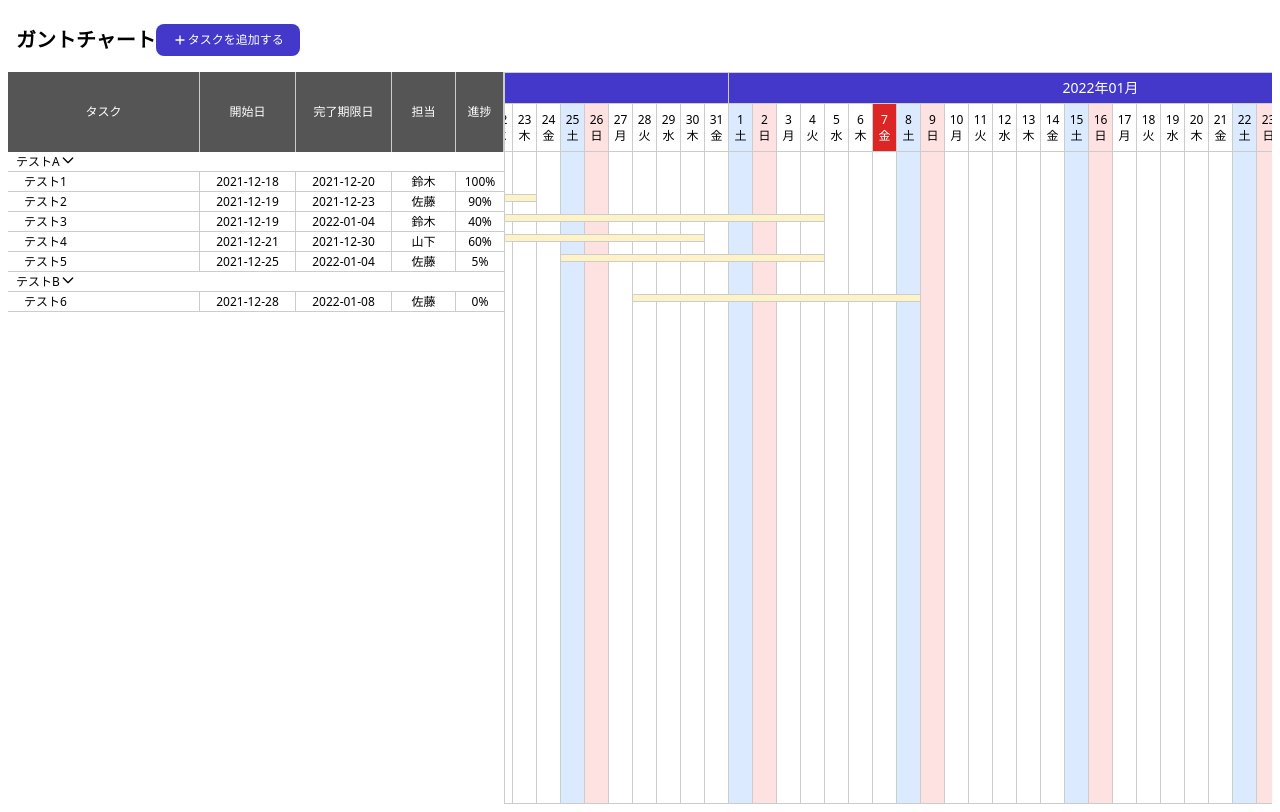
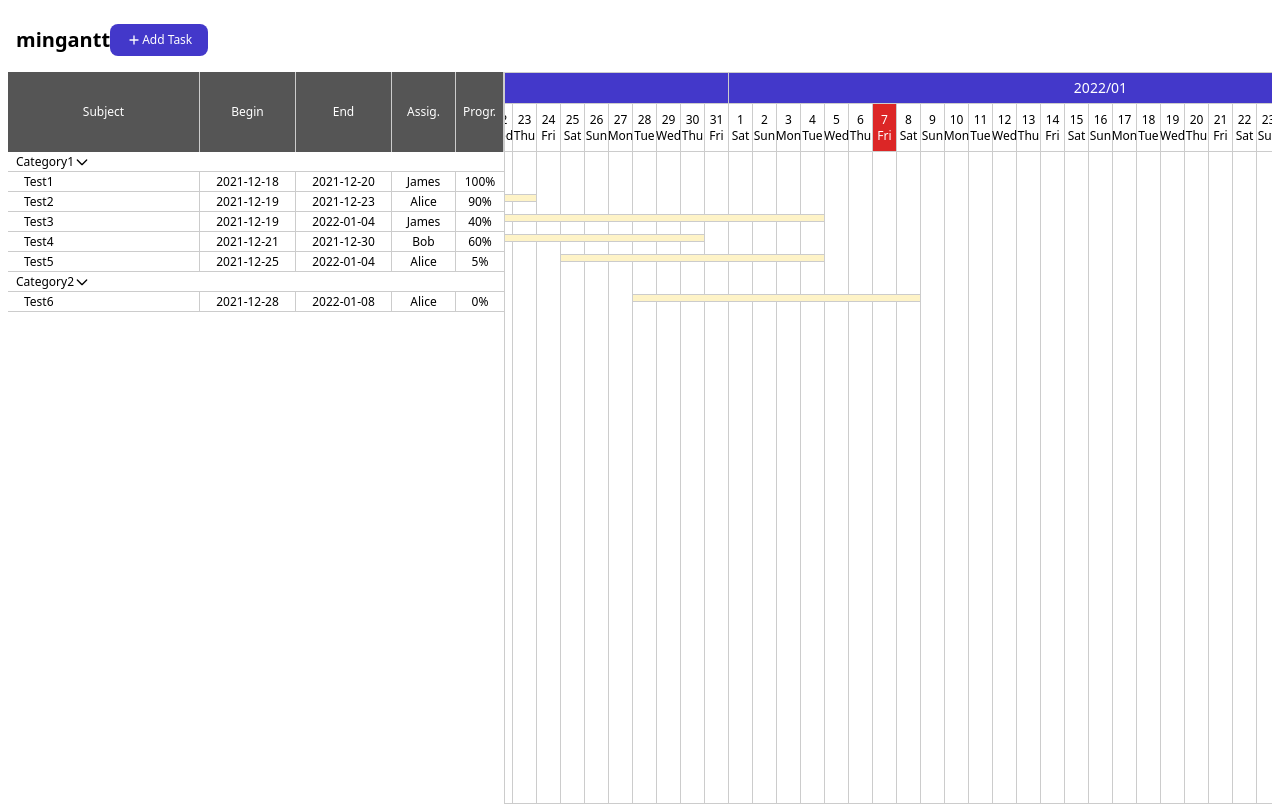
Before and after one commit to singy15/mingantt, a plain HTML site: page mingantt.html in a window 1280 px wide. Drawn offline with nearby package versions, Linux system fonts and the light colour scheme.

Commit message:
Translation

```diff
--- a/mingantt.html
+++ b/mingantt.html
@@ -1,4 +1,3 @@
-<!DOCTYPE html>
 <html lang="ja">
   <head>
     <meta charset="UTF-8">
@@ -11,7 +10,7 @@
   <body>
     <div id="app">
       <div id="gantt-header" class="mg-h-12 mg-p-2 mg-flex mg-items-center">
-        <h1 class="mg-text-xl ">ガントチャート</h1>
+        <h1 class="mg-text-xl ">mingantt</h1>
         <button
           @click="addTask"
           class="mg-indigo mg-text-white mg-py-2 mg-px-4 mg-rounded-lg mg-flex mg-items-center">
@@ -19,7 +18,7 @@
             <path stroke-linecap="round" stroke-linejoin="round" stroke-width="2" d="M12 6v6m0 0v6m0-6h6m-6 0H6" />
           </svg>
           <span class=" mg-text-xs">
-            タスクを追加する
+            Add Task
           </span>
         </button>
         <teleport to="#form">
@@ -27,10 +26,10 @@
           <div class="mg-overlay" v-show="show" @click="show=false">
           </div>
           <div class="mg-content" v-show="show">
-            <h2 v-if="update_mode">タスクの更新</h2>
-            <h2 v-else>タスクの追加</h2>
+            <h2 v-if="update_mode">Edit Task</h2>
+            <h2 v-else>Add Task</h2>
             <div class="mg-my-4">
-              <label class="mg-text-xs">カテゴリーID:</label>
+              <label class="mg-text-xs">CategoryID</label>
               <select v-model="form.categoryId" class="mg-text-xs mg-border mg-px-4 mg-py-2 mg-rounded-lg">
                 <option v-for="category in categories" :key="category.taskId" :value="category.taskId">{{ category.name }}
                 </option>
@@ -41,25 +40,25 @@
               <input class="mg-text-xs mg-border mg-rounded-lg mg-px-4 mg-py-2" v-model.number="form.taskId">
             </div>
             <div class="mg-my-4">
-              <label class="mg-text-xs">タスク名:</label>
+              <label class="mg-text-xs">Subject:</label>
               <input class="mg-text-xs mg-border mg-rounded-lg mg-px-4 mg-py-2" v-model="form.name">
             </div>
             <div class="mg-my-4">
-              <label class="mg-text-xs">担当者:</label>
+              <label class="mg-text-xs">AssignedTo:</label>
               <input class="mg-text-xs mg-border mg-rounded-lg mg-px-4 mg-py-2" v-model="form.assignedUserId">
             </div>
             <div class="mg-my-4">
-              <label class="mg-text-xs">予定期間</label>
+              <label class="mg-text-xs">Planned Term:</label>
               <input class="mg-text-xs mg-border mg-rounded-lg mg-px-4 mg-py-2" v-model="form.startDate" type="date">
               <input class="mg-text-xs mg-border mg-rounded-lg mg-px-4 mg-py-2" v-model="form.endDate" type="date">
             </div>
             <div class="mg-my-4">
-              <label class="mg-text-xs">実績期間</label>
+              <label class="mg-text-xs">Actual Term:</label>
               <input class="mg-text-xs mg-border mg-rounded-lg mg-px-4 mg-py-2" v-model="form.actualStartDate" type="date">
               <input class="mg-text-xs mg-border mg-rounded-lg mg-px-4 mg-py-2" v-model="form.actualEndDate" type="date">
             </div>
             <div class="mg-my-4">
-              <label class="mg-text-xs">進捗度:</label>
+              <label class="mg-text-xs">Progress:</label>
               <input class="mg-text-xs mg-border mg-rounded-lg mg-px-4 mg-py-2" v-model="form.percentage" type="number">
             </div>
             <div v-if="update_mode" class="mg-flex mg-items-center mg-justify-between">
@@ -67,14 +66,14 @@
                 <svg class="mg-w-4" xmlns="http://www.w3.org/2000/svg" fill="none" viewBox="0 0 24 24" stroke="currentColor">
                   <path stroke-linecap="round" stroke-linejoin="round" stroke-width="2" d="M11 5H6a2 2 0 00-2 2v11a2 2 0 002 2h11a2 2 0 002-2v-5m-1.414-9.414a2 2 0 112.828 2.828L11.828 15H9v-2.828l8.586-8.586z" />
                 </svg>
-                <span class="mg-text-xs  mg-text-white">タスクを更新</span>
+                <span class="mg-text-xs  mg-text-white">Register</span>
               </button>
               <button @click="deleteTask(form.taskId)"
                       class="mg-red mg-text-white mg-py-2 mg-px-4 mg-rounded-lg mg-flex mg-items-center mg-ml-2">
                 <svg class="mg-w-4" xmlns="http://www.w3.org/2000/svg" fill="none" viewBox="0 0 24 24" stroke="currentColor">
                   <path stroke-linecap="round" stroke-linejoin="round" stroke-width="2" d="M19 7l-.867 12.142A2 2 0 0116.138 21H7.862a2 2 0 01-1.995-1.858L5 7m5 4v6m4-6v6m1-10V4a1 1 0 00-1-1h-4a1 1 0 00-1 1v3M4 7h16" />
                 </svg>
-                <span class="mg-text-xs mg-text-white">タスクを削除</span>
+                <span class="mg-text-xs mg-text-white">Delete</span>
               </button>
             </div>
             <div v-else>
@@ -85,7 +84,7 @@
                   <path stroke-linecap="round" stroke-linejoin="round" stroke-width="2" d="M12 6v6m0 0v6m0-6h6m-6 0H6" />
                 </svg>
                 <span class=" mg-text-xs">
-                  タスクを追加する
+                  Register
                 </span>
               </button>
             </div>
@@ -99,15 +98,15 @@
         <div id="gantt-task">
           <!-- Header -->
           <div id="gantt-task-title" class="mg-flex mg-items-center mg-col-header mg-text-white mg-h-20" ref="task">
-            <div class="mg-flex mg-border-r mg-text-xs mg-w-48 mg-center mg-items-center mg-justify-center mg-h-full">タスク
+            <div class="mg-flex mg-border-r mg-text-xs mg-w-48 mg-center mg-items-center mg-justify-center mg-h-full">Subject
             </div>
-            <div class="mg-flex mg-border-r mg-text-xs mg-w-24 mg-center mg-items-center mg-justify-center mg-h-full">開始日
+            <div class="mg-flex mg-border-r mg-text-xs mg-w-24 mg-center mg-items-center mg-justify-center mg-h-full">Begin
             </div>
-            <div class="mg-flex mg-border-r mg-text-xs mg-w-24 mg-center mg-items-center mg-justify-center mg-h-full">完了期限日
+            <div class="mg-flex mg-border-r mg-text-xs mg-w-24 mg-center mg-items-center mg-justify-center mg-h-full">End
             </div>
-            <div class="mg-flex mg-border-r mg-text-xs mg-w-16 mg-center mg-items-center mg-justify-center mg-h-full">担当
+            <div class="mg-flex mg-border-r mg-text-xs mg-w-16 mg-center mg-items-center mg-justify-center mg-h-full">Assig.
             </div>
-            <div class="mg-flex mg-border-r mg-text-xs mg-w-12 mg-center mg-items-center mg-justify-center mg-h-full">進捗
+            <div class="mg-flex mg-border-r mg-text-xs mg-w-12 mg-center mg-items-center mg-justify-center mg-h-full">Progr.
             </div>
           </div>
           <div id="gantt-task-list" class="mg-overflow-y-hidden" :style="`height:${calendarViewHeight}px`">
--- a/mingantt.js
+++ b/mingantt.js
@@ -14,11 +14,11 @@ const app = Vue.createApp({
       categories: [
         {
           taskId: 1,
-          name: 'テストA',
+          name: 'Category1',
           collapsed: false,
         }, {
           taskId: 2,
-          name: 'テストB',
+          name: 'Category2',
           collapsed: false,
         }
       ],
@@ -26,67 +26,67 @@ const app = Vue.createApp({
         {
           taskId: 1,
           categoryId: 1,
-          name: 'テスト1',
+          name: 'Test1',
           startDate: '2021-12-18',
           endDate: '2021-12-20',
           actualStartDate: '2021-12-18',
           actualEndDate: '2021-12-20',
-          assignedUserId: '鈴木',
+          assignedUserId: 'James',
           percentage: 100,
         },
         {
           taskId: 2,
           categoryId: 1,
-          name: 'テスト2',
+          name: 'Test2',
           startDate: '2021-12-19',
           endDate: '2021-12-23',
           actualStartDate: '2021-12-18',
           actualEndDate: '2021-12-20',
-          assignedUserId: '佐藤',
+          assignedUserId: 'Alice',
           percentage: 90,
         },
         {
           taskId: 3,
           categoryId: 1,
-          name: 'テスト3',
+          name: 'Test3',
           startDate: '2021-12-19',
           endDate: '2022-01-04',
           actualStartDate: '2021-12-18',
           actualEndDate: '2021-12-20',
-          assignedUserId: '鈴木',
+          assignedUserId: 'James',
           percentage: 40,
         },
         {
           taskId: 4,
           categoryId: 1,
-          name: 'テスト4',
+          name: 'Test4',
           startDate: '2021-12-21',
           endDate: '2021-12-30',
           actualStartDate: '2021-12-18',
           actualEndDate: '2021-12-20',
-          assignedUserId: '山下',
+          assignedUserId: 'Bob',
           percentage: 60,
         },
         {
           taskId: 5,
           categoryId: 1,
-          name: 'テスト5',
+          name: 'Test5',
           startDate: '2021-12-25',
           endDate: '2022-01-04',
           actualStartDate: '2021-12-18',
           actualEndDate: '2021-12-20',
-          assignedUserId: '佐藤',
+          assignedUserId: 'Alice',
           percentage: 5,
         },
         {
           taskId: 6,
           categoryId: 2,
-          name: 'テスト6',
+          name: 'Test6',
           startDate: '2021-12-28',
           endDate: '2022-01-08',
           actualStartDate: '2021-12-18',
           actualEndDate: '2021-12-20',
-          assignedUserId: '佐藤',
+          assignedUserId: 'Alice',
           percentage: 0,
         },
       ],
@@ -117,7 +117,7 @@ const app = Vue.createApp({
   },
   methods:{
     getDays(year, month, block_number) {
-      const dayOfWeek = ['日', '月', '火', '水', '木', '金', '土'];
+      const dayOfWeek = ['Sun', 'Mon', 'Tue', 'Wed', 'Thu', 'Fri', 'Sat'];
       let days = [];
       let date = moment(`${year}-${month}-01`);
       let num = date.daysInMonth();
@@ -141,9 +141,9 @@ const app = Vue.createApp({
       for (let i = 0; i <= between_month; i++) {
         days = this.getDays(start_month.year(), start_month.format('MM'), block_number);
         this.calendars.push({
-          date: start_month.format('YYYY年MM月'),
+          date: start_month.format('YYYY/MM'),
           year: start_month.year(),
-          month: start_month.month(), //month(), 0,1..11と表示
+          month: start_month.month(),
           start_block_number: block_number,
           calendar: days.length,
           days: days
```
